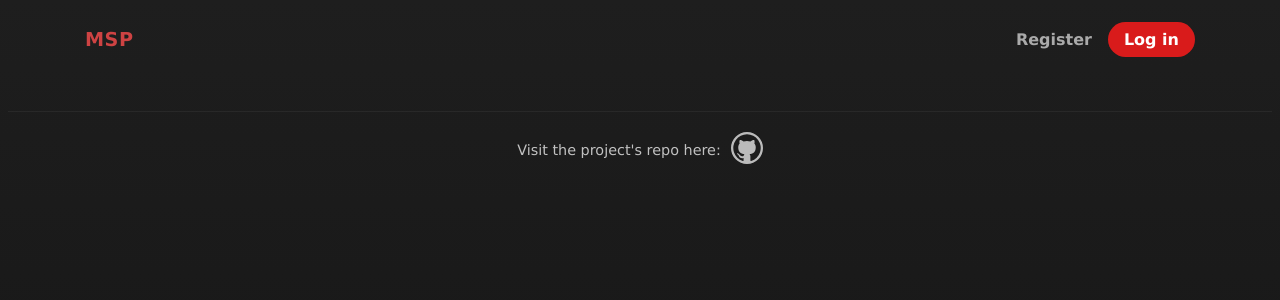
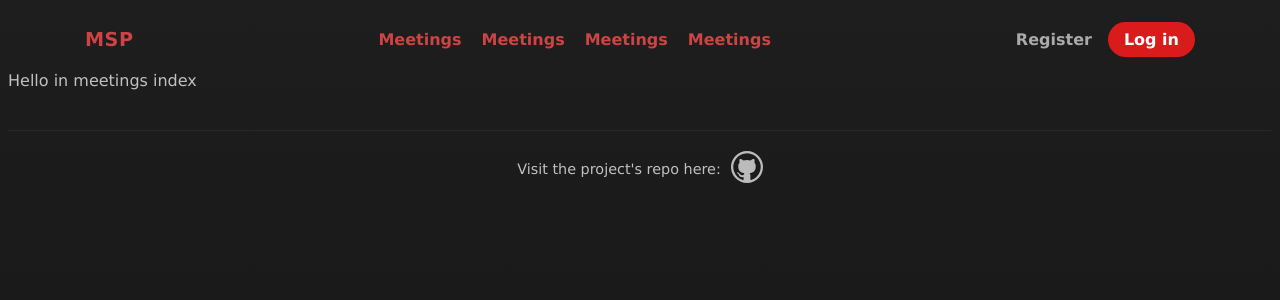
Before and after one commit to WiktorM413/meeting-scheduling-platform, a React (Vite) app in the folder frontend/: page /meetings in a window 1280 px wide. Shown: the top 300 px of the page. Built offline with nearby package versions, Linux system fonts and the light colour scheme; no server answers.

Commit message:
Add an msp anchor to /meetings and fix anchor hover style

```diff
--- a/frontend/src/Components/style.scss
+++ b/frontend/src/Components/style.scss
@@ -29,11 +29,18 @@
 
 .msp-anchor
 {
+	transition: color 0.2s ease;
+
 	a
 	{
 		cursor: pointer;
 		color: $attention-color;
 		font-weight: 600;
+	}
+
+	&:hover
+	{
+		transform: translateY(-1px);
 	}
 }
 
--- /dev/null
+++ b/frontend/src/Meetings/Index.tsx
@@ -0,0 +1,8 @@
+export default function Index()
+{
+	return (
+		<>
+			Hello in meetings index
+		</>
+	);
+}
--- /dev/null
+++ b/frontend/src/Routes/MeetingsRoutes.tsx
@@ -0,0 +1,12 @@
+import type { RouteObject } from "react-router-dom";
+import Index from "../Meetings/Index";
+
+const MeetingsRoutes: RouteObject[] =
+[
+	{
+		path:    "/meetings",
+		element: <Index />
+	}
+]
+
+export default MeetingsRoutes;
--- a/frontend/src/Routes/routes.tsx
+++ b/frontend/src/Routes/routes.tsx
@@ -1,9 +1,11 @@
 import HomeRoutes from "./HomeRoutes";
 import type { RouteObject } from "react-router-dom";
+import MeetingsRoutes from "./MeetingsRoutes";
 
 const routes: RouteObject[] =
 [
 	...HomeRoutes,
+	...MeetingsRoutes
 ];
 
 export default routes;
--- a/frontend/src/Templates/Header/Header.tsx
+++ b/frontend/src/Templates/Header/Header.tsx
@@ -12,7 +12,13 @@ export default function Header()
 
 	return (
 		<div className="msp-header">
-			<MspAnchor className="msp-header-logo" label="MSP" navigator={navigate} to="/home" />
+			<MspAnchor className="msp-header-logo"     label="MSP"      navigator={navigate} to="/home" />
+			<div className="msp-header-main-routes-group">
+			<MspAnchor className="msp-header-meetings" label="Meetings" navigator={navigate} to="/meetings"/>
+			<MspAnchor className="msp-header-meetings" label="Meetings" navigator={navigate} to="/meetings"/>
+			<MspAnchor className="msp-header-meetings" label="Meetings" navigator={navigate} to="/meetings"/>
+			<MspAnchor className="msp-header-meetings" label="Meetings" navigator={navigate} to="/meetings"/>
+			</div>
 			<AccountButtons isAuthenticated={isAuthenticated}/>
 		</div>
 	)
--- a/frontend/src/Templates/Header/style.scss
+++ b/frontend/src/Templates/Header/style.scss
@@ -16,6 +16,13 @@
 		font-size: 1.2rem;
 		letter-spacing: 0.5px;
 		cursor: pointer;
+	}
+
+	.msp-header-main-routes-group
+	{
+		display: flex;
+		flex-direction: row;
+		gap: 20px;
 	}
 }
 
```
